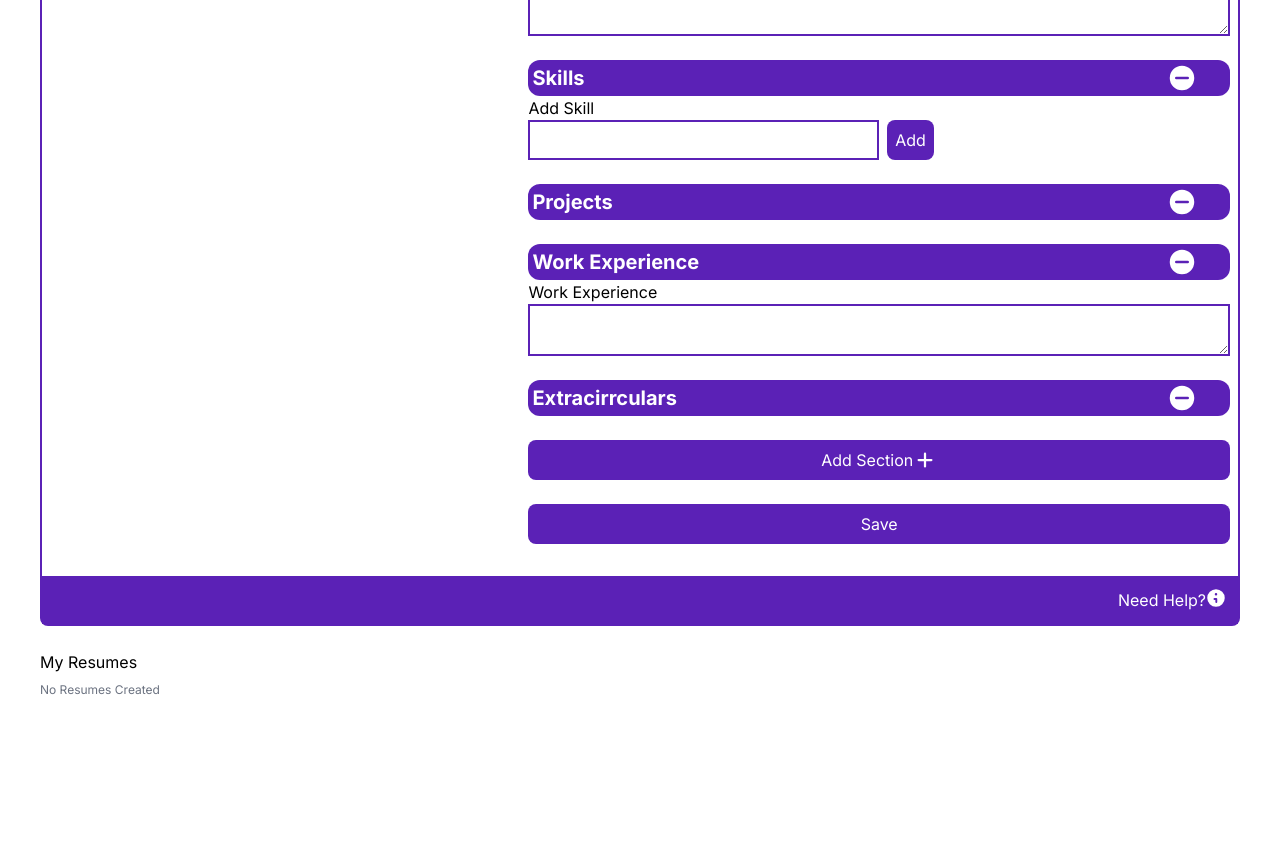
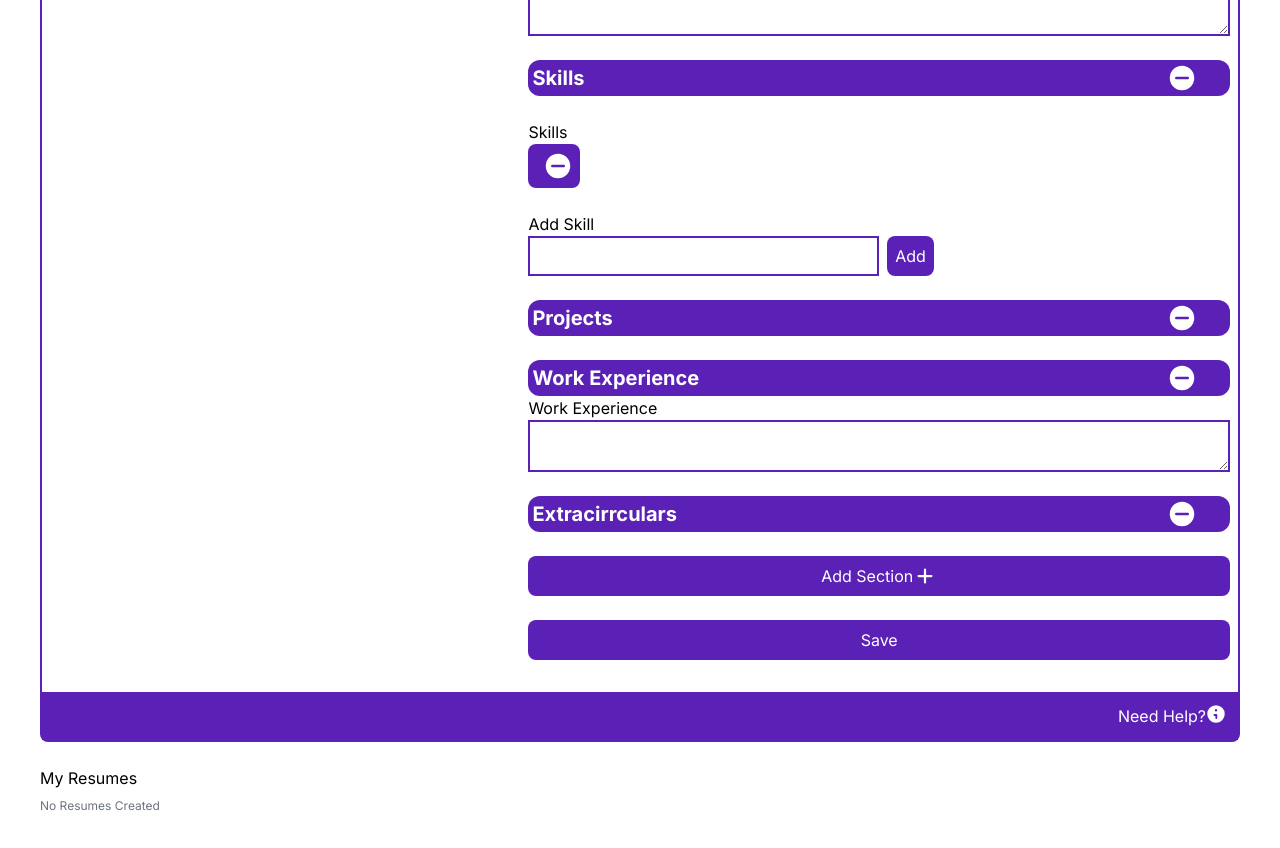
Before and after one commit to Josejguz/resume-generator, a Next.js app: page /build in a window 1280 px wide. Shown: the part 1340-2188 px from the top of the page. Before the commit the page ends 2078 px from the top, so only its background shows below. Built offline with nearby package versions, Linux system fonts and the light colour scheme.

Commit message:
Added "Add Skills" to form

```diff
--- a/src/app/build/components/InformationTab.tsx
+++ b/src/app/build/components/InformationTab.tsx
@@ -48,7 +48,9 @@ export default function InformationTab() {
         localStorage.setItem("skills", formData.skills);
     }, [formData]);
 
-    const handleChange = (e: React.ChangeEvent<HTMLInputElement>) => {
+    const skill_list : string[] = formData.skills.split(",");
+
+    const handleChange = (e: React.ChangeEvent<HTMLInputElement>|React.ChangeEvent<HTMLTextAreaElement>) => {
         const { name, value } = e.target;
         setFormData({ ...formData, [name]: value });
     };
@@ -70,14 +72,19 @@ export default function InformationTab() {
         }
     };
 
-    const showSection = () => {
-        return (
-        <dialog>
-            <form>
-                <h1>New Section</h1>
-            </form>
-        </dialog>
-        );
+    const addSkill = (e: React.MouseEvent<HTMLButtonElement>) => {
+        e.preventDefault();
+        const skill = document.getElementById("skills") as HTMLInputElement;
+        setFormData({ ...formData, skills: formData.skills + "," + skill.value });
+        skill.value = "";
+        console.log(skill_list);
+    }
+
+    const removeSkill = (e: React.MouseEvent<SVGSVGElement, MouseEvent>) => {
+        e.preventDefault();
+        const skill = document.getElementById("skills") as HTMLInputElement;
+        setFormData({ ...formData, skills: formData.skills.replace(`,${skill.value}` || skill.value, "") });
+        console.log(skill_list);
     }
 
 
@@ -95,7 +102,7 @@ export default function InformationTab() {
                         {/*First Name Field*/}
                         <div className="flex flex-col">
                             <label htmlFor="first_name">First Name <span className="text-red-500">*</span></label>
-                            <input type="text" id="first_name" name="first_name" value={formData.first_name} placeholder="First Name" onChange={handleChange} className="border-2 border-home" required />
+                            <input type="text" id="first_name" name="first_name" value={formData.first_name} placeholder="First Name" onChange={handleChange} className="border-2 border-home" />
                         </div>
 
                         <div className=" w-2"></div>
@@ -103,7 +110,7 @@ export default function InformationTab() {
                         {/*Last Name Field*/}
                         <div className="flex flex-col">
                             <label htmlFor="last_name">Last Name <span className="text-red-500">*</span></label>
-                            <input type="text" id="last_name" name="last_name" value={formData.last_name} placeholder="Last Name" onChange={handleChange} className="border-2 border-home" required />
+                            <input type="text" id="last_name" name="last_name" value={formData.last_name} placeholder="Last Name" onChange={handleChange} className="border-2 border-home" />
                         </div>
                     </div>
 
@@ -200,12 +207,22 @@ export default function InformationTab() {
                         <h2 className="flex w-11/12">Skills</h2>
                         <MinusCircleIcon className="h-7 w-7 hover:text-gray-300" onClick={() => hideSection("skill_section")}/>
                     </div>
+                    <br/>
+
+                    <h1>Skills</h1>
+                    <ul className="flex flex-rows">
+                        {skill_list ? skill_list.map((skill, index) => {
+                            return <li key={index}><button className="bg-home hover:bg-home-hover text-white p-2 rounded-lg mr-2 flex flex-rows" >{skill}
+                            <MinusCircleIcon className=" ml-2 h-7 w-7 hover:text-gray-300" onClick={removeSkill}/></button>
+                            </li>
+                        }): null}
+                    </ul>
+                    <br/>
 
                     <label htmlFor="skills">Add Skill</label>
                     <div className="flex flex-row">
                         <input type="text" id="skills" name="skills" className="border-2 border-home w-1/2"/>
-
-                        <button className="bg-home hover:bg-home-hover text-white p-2 rounded-lg ml-2">Add</button>
+                        <button className="bg-home hover:bg-home-hover text-white p-2 rounded-lg ml-2" onClick={addSkill} >Add</button>
                     </div>
                     <br/>
                 </div>
@@ -240,7 +257,7 @@ export default function InformationTab() {
                     <br/>
                 </div>
 
-                <button className="bg-home hover:bg-home-hover text-white p-2 rounded-lg" onClick={showSection}><span className="flex justify-center flex-row">Add Section <PlusIcon className="h-6 w-6" /></span></button>
+                <button className="bg-home hover:bg-home-hover text-white p-2 rounded-lg" ><span className="flex justify-center flex-row">Add Section <PlusIcon className="h-6 w-6" /></span></button>
                 <br/>
 
                 <button type="submit" className="bg-home hover:bg-home-hover text-white p-2 rounded-lg">Save</button>
```
